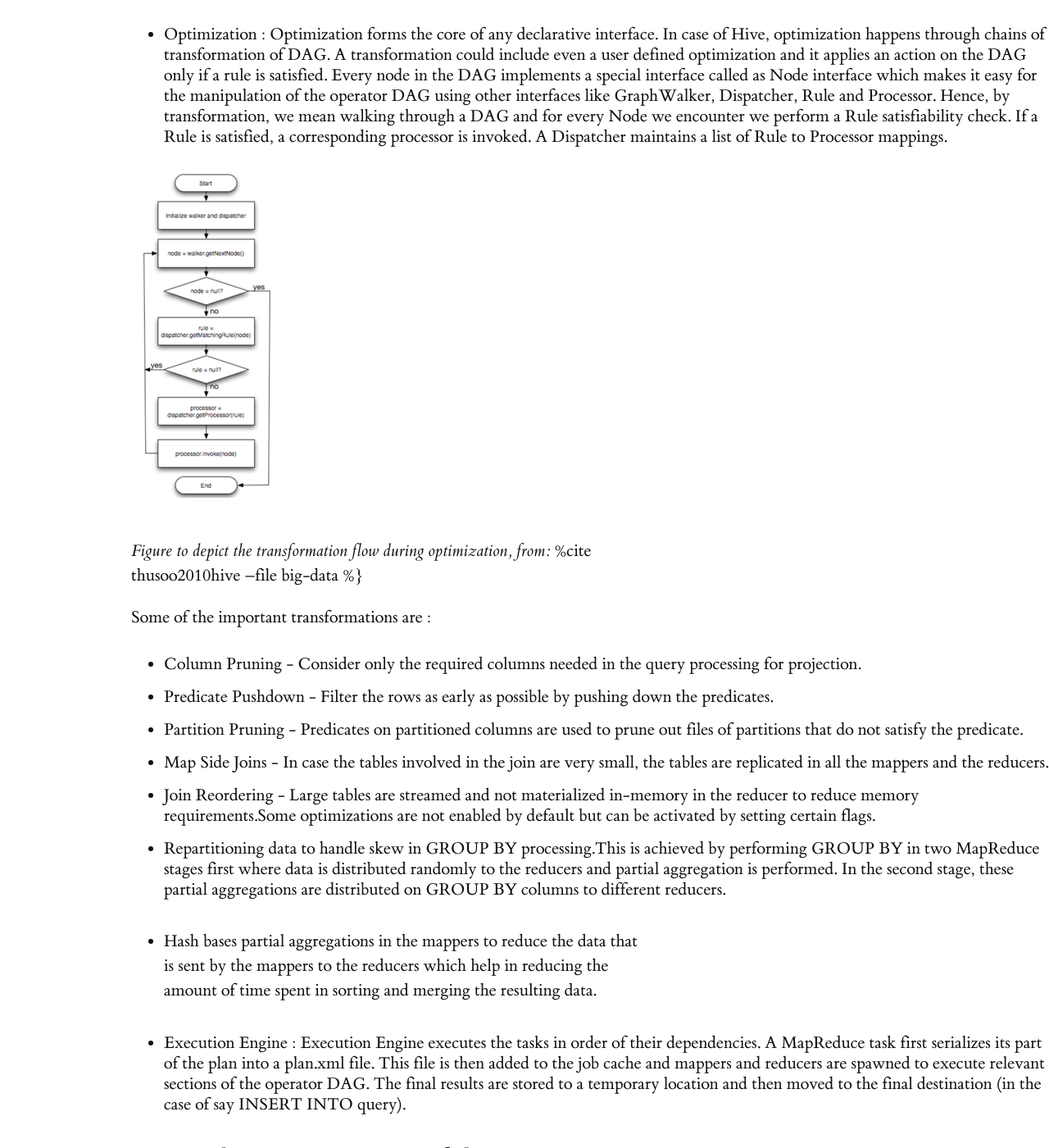
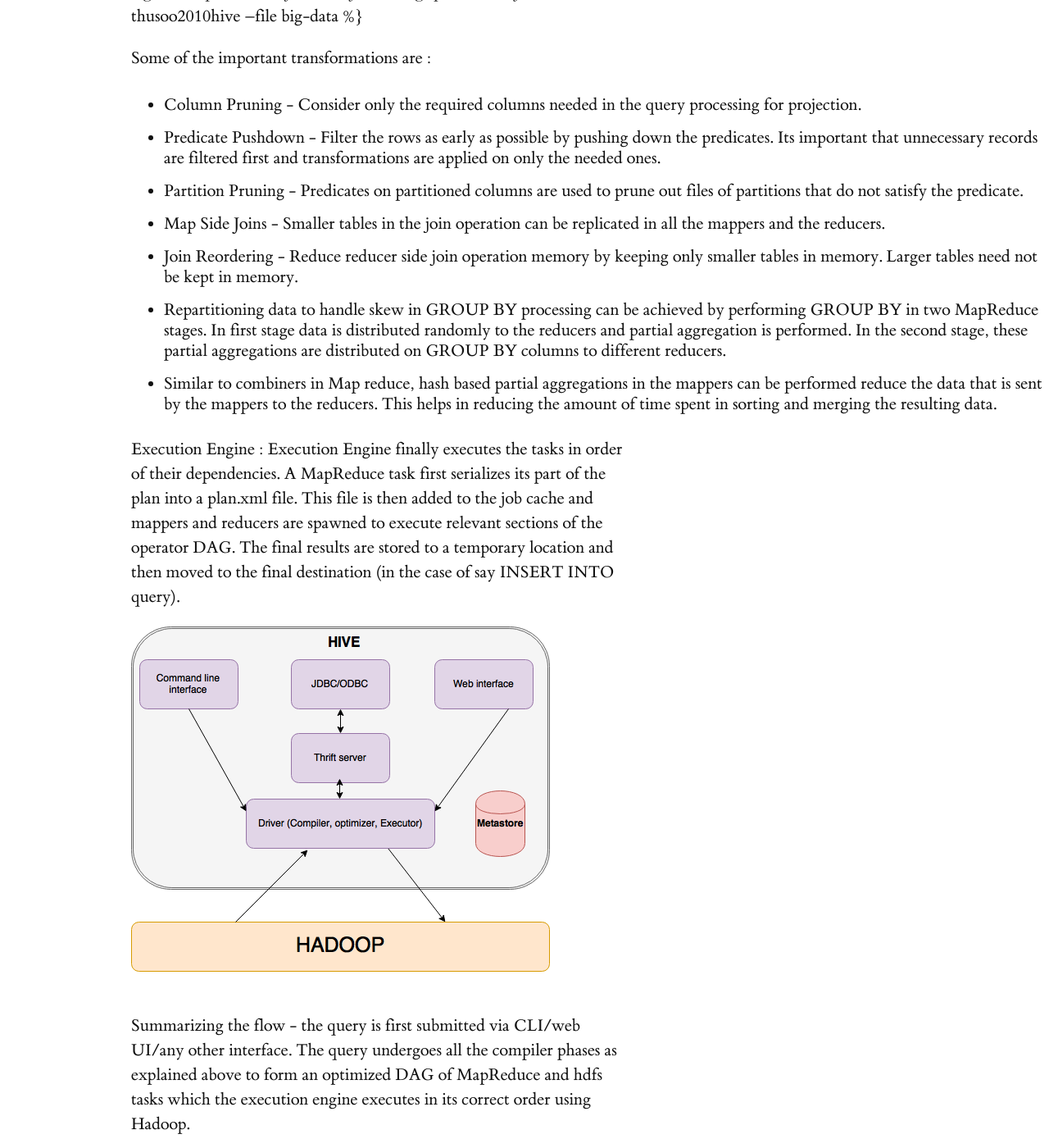
Before and after one commit to heathermiller/dist-prog-book, a Jekyll site: the page built from chapter/8/big-data.md, in a window 1280 px wide and 1400 px high, scrolled down 26765 px. Shown: the whole window at 82% size. Built offline with Jekyll 4.4.1, drawn with Linux system fonts in a browser that asks for light colours; some web fonts are replaced; formulas are drawn with MathJax 3; some of the changed text lies outside the part shown.

Commit message:
Final changes to Hive
Reordered many a things to make it more clear and informative. I guess the diagram needs a revisit. It once seemed very huge, now it seems so small.

```diff
--- a/chapter/8/big-data.md
+++ b/chapter/8/big-data.md
@@ -361,15 +361,7 @@ Persistent RDDs are stored in memory as java objects (for performance) or in mem
 
 ### 2.3 Hive execution model
 
-
-<figure class="main-container">
-  <img src="./Hive-architecture.png" alt="Hive architecture" />
-</figure>
-
-
-The query is submitted via CLI/web UI/any other interface. This query goes to the compiler and undergoes parse, type-check and semantic analysis phases using the metadata from Metastore. The compiler generates a logical plan which is optimized by the rule-based optimizer and an optimized plan in the form of DAG of MapReduce and hdfs tasks is generated. The execution engine executes these tasks in the correct order using Hadoop.
-
-The Hive execution model as shown above composes of the below important components :
+The Hive execution model composes of the below important components (and as shown in the below diagram):
 
 - Driver : Similar to the Drivers of Spark/Map reduce application, the driver in Hive handles query submission & its flow across the system. It also manages the session and its statistics.
 
@@ -389,16 +381,22 @@ The Hive execution model as shown above composes of the below important componen
  Some of the important transformations are :
 
   - Column Pruning - Consider only the required columns needed in the query processing for projection.
-  - Predicate Pushdown - Filter the rows as early as possible by pushing down the predicates.
+  - Predicate Pushdown - Filter the rows as early as possible by pushing down the predicates. Its important that unnecessary records are filtered first and transformations are applied on only the needed ones.
   - Partition Pruning - Predicates on partitioned columns are used to prune out files of partitions that do not satisfy the predicate.
-  - Map Side Joins - In case the tables involved in the join are very small, the tables are replicated in all the mappers and the reducers.
-  - Join Reordering - Large tables are streamed and not materialized in-memory in the reducer to reduce memory requirements.Some optimizations are not enabled by default but can be activated by setting certain flags.
-  - Repartitioning data to handle skew in GROUP BY processing.This is achieved by performing GROUP BY in two MapReduce stages first where data is distributed randomly to the reducers and partial aggregation is performed. In the second stage, these partial aggregations are distributed on GROUP BY columns to different reducers.
-  - Hash bases partial aggregations in the mappers to reduce the data that is sent by the mappers to the reducers which help in reducing the amount of time spent in sorting and merging the resulting data.
+  - Map Side Joins - Smaller tables in the join operation can be replicated in all the mappers and the reducers.
+  - Join Reordering - Reduce reducer side join operation memory by keeping only smaller tables in memory. Larger tables need not be kept in memory.
+  - Repartitioning data to handle skew in GROUP BY processing can be achieved by performing GROUP BY in two MapReduce stages. In first stage data is distributed randomly to the reducers and partial aggregation is performed. In the second stage, these partial aggregations are distributed on GROUP BY columns to different reducers.
+  - Similar to combiners in Map reduce, hash based partial aggregations in the mappers can be performed reduce the data that is sent by the mappers to the reducers. This helps in reducing the amount of time spent in sorting and merging the resulting data.
 
 
-- Execution Engine : Execution Engine executes the tasks in order of their dependencies. A MapReduce task first serializes its part of the plan into a plan.xml file. This file is then added to the job cache and mappers and reducers are spawned to execute relevant sections of the operator DAG. The final results are stored to a temporary location and then moved to the final destination (in the case of say INSERT INTO query).
+Execution Engine : Execution Engine finally executes the tasks in order of their dependencies. A MapReduce task first serializes its part of the plan into a plan.xml file. This file is then added to the job cache and mappers and reducers are spawned to execute relevant sections of the operator DAG. The final results are stored to a temporary location and then moved to the final destination (in the case of say INSERT INTO query).
 
+<figure class="main-container">
+  <img src="./Hive-architecture.png" alt="Hive architecture" />
+</figure>
+
+
+Summarizing the flow - the query is first submitted via CLI/web UI/any other interface. The query undergoes all the compiler phases as explained above to form an optimized DAG of MapReduce and hdfs tasks which the execution engine executes in its correct order using Hadoop.
 
 ### 2.4 SparkSQL execution model
 
```
